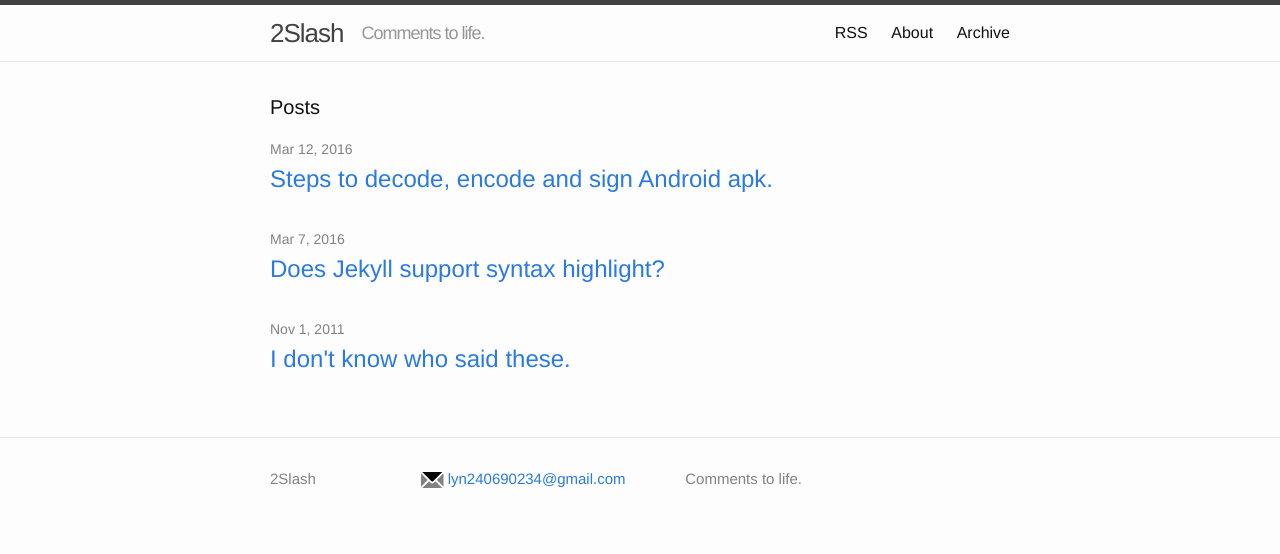
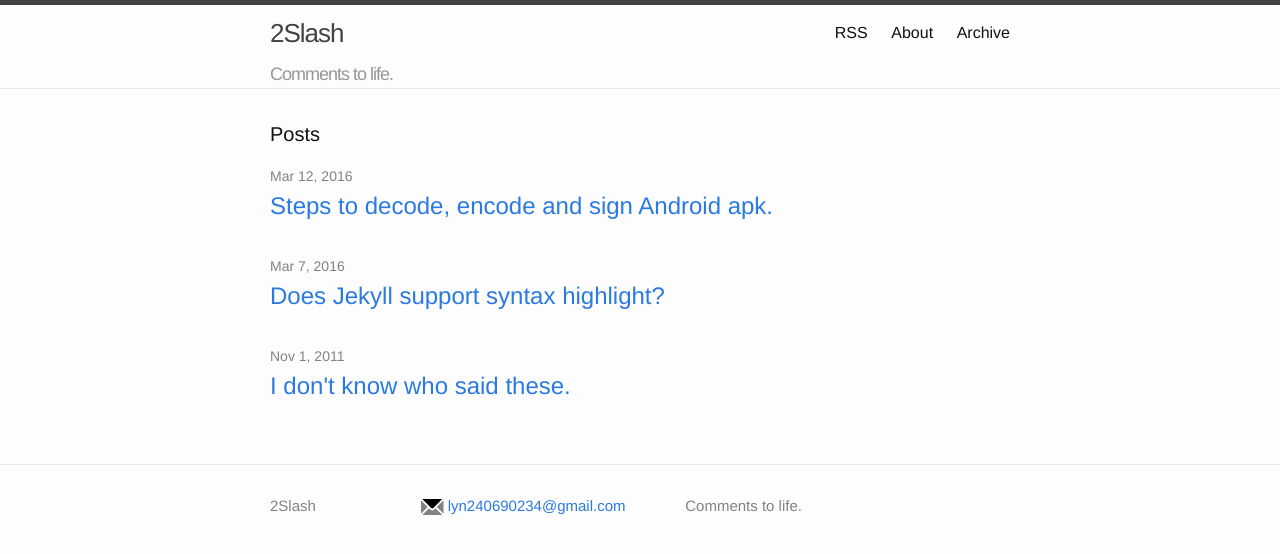
Before and after one commit to liuyannan/liuyannan_blog, a Jekyll site: the page built from index.html, in a window 1280 px wide. Shown: the top 554 px of the page. Built offline with Jekyll 4.4.1, drawn with Linux system fonts in a browser that asks for light colours; comment, search, counter and statistics services are not loaded.

Commit message:
clear subtitle left

```diff
--- a/_sass/_layout.scss
+++ b/_sass/_layout.scss
@@ -27,11 +27,12 @@
 .site-subtitle {
     font-size: 18px;
     font-weight: 300;
-    line-height: 56px;
+    //line-height: px;
     letter-spacing: -1px;
     margin-bottom: 0;
-    margin-left: 18px;
+    //margin-left: 18px;
     float: left;
+    clear: left;
     color: #969696;
 }
 
```
